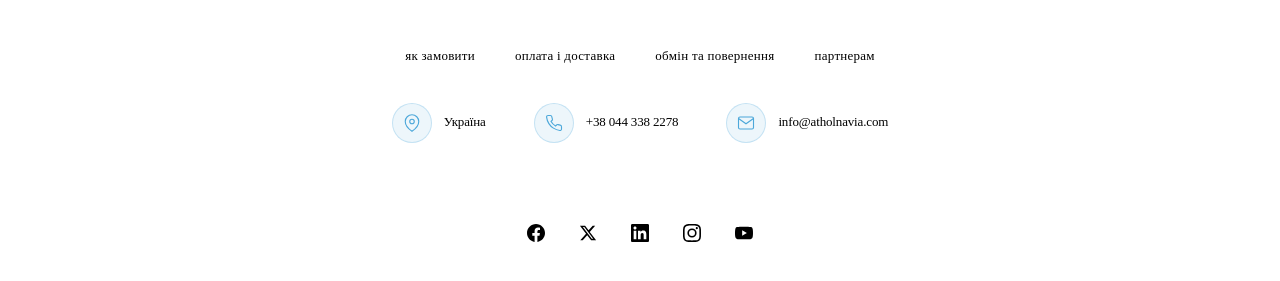
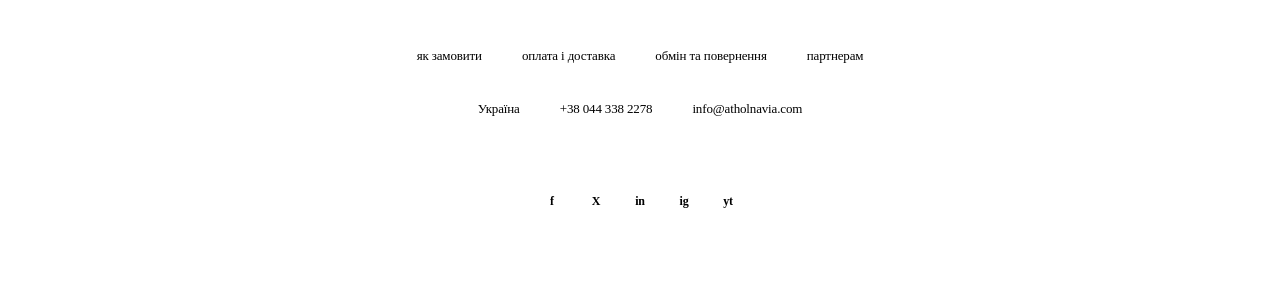
Before and after one commit to PavelShpagin/academia-page, a plain HTML site: page index.html in a window 1280 px wide. Shown: the part 2970-3251 px from the top of the page. Drawn offline with Linux system fonts and the light colour scheme.

Commit message:
Fix footer - simplified clean design

```diff
--- a/index.html
+++ b/index.html
@@ -378,55 +378,20 @@
           <a href="#">партнерам</a>
         </nav>
 
-        <!-- Row 2: Contact info with icons -->
+        <!-- Row 2: Contact info -->
         <div class="footer-contact">
-          <div class="footer-contact-item">
-            <div class="footer-icon">
-              <svg viewBox="0 0 24 24" fill="none" stroke="currentColor" stroke-width="1.5">
-                <path d="M21 10c0 7-9 13-9 13s-9-6-9-13a9 9 0 0118 0z"/>
-                <circle cx="12" cy="10" r="3"/>
-              </svg>
-            </div>
-            <span>Україна</span>
-          </div>
-
-          <div class="footer-contact-item">
-            <div class="footer-icon">
-              <svg viewBox="0 0 24 24" fill="none" stroke="currentColor" stroke-width="1.5">
-                <path d="M22 16.92v3a2 2 0 01-2.18 2 19.79 19.79 0 01-8.63-3.07 19.5 19.5 0 01-6-6 19.79 19.79 0 01-3.07-8.67A2 2 0 014.11 2h3a2 2 0 012 1.72c.127.96.361 1.903.7 2.81a2 2 0 01-.45 2.11L8.09 9.91a16 16 0 006 6l1.27-1.27a2 2 0 012.11-.45c.907.339 1.85.573 2.81.7A2 2 0 0122 16.92z"/>
-              </svg>
-            </div>
-            <span>+38 044 338 2278</span>
-          </div>
-
-          <div class="footer-contact-item">
-            <div class="footer-icon">
-              <svg viewBox="0 0 24 24" fill="none" stroke="currentColor" stroke-width="1.5">
-                <rect x="2" y="4" width="20" height="16" rx="2"/>
-                <path d="M22 6l-10 7L2 6"/>
-              </svg>
-            </div>
-            <a href="mailto:info@atholnavia.com">info@atholnavia.com</a>
-          </div>
+          <span class="footer-contact-item">Україна</span>
+          <span class="footer-contact-item">+38 044 338 2278</span>
+          <a href="mailto:info@atholnavia.com" class="footer-contact-item">info@atholnavia.com</a>
         </div>
 
         <!-- Row 3: Social icons -->
         <div class="footer-social">
-          <a href="#" aria-label="Facebook">
-            <svg viewBox="0 0 24 24" fill="currentColor"><path d="M24 12.073c0-6.627-5.373-12-12-12s-12 5.373-12 12c0 5.99 4.388 10.954 10.125 11.854v-8.385H7.078v-3.47h3.047V9.43c0-3.007 1.792-4.669 4.533-4.669 1.312 0 2.686.235 2.686.235v2.953H15.83c-1.491 0-1.956.925-1.956 1.874v2.25h3.328l-.532 3.47h-2.796v8.385C19.612 23.027 24 18.062 24 12.073z"/></svg>
-          </a>
-          <a href="#" aria-label="Twitter">
-            <svg viewBox="0 0 24 24" fill="currentColor"><path d="M18.244 2.25h3.308l-7.227 8.26 8.502 11.24H16.17l-5.214-6.817L4.99 21.75H1.68l7.73-8.835L1.254 2.25H8.08l4.713 6.231zm-1.161 17.52h1.833L7.084 4.126H5.117z"/></svg>
-          </a>
-          <a href="#" aria-label="LinkedIn">
-            <svg viewBox="0 0 24 24" fill="currentColor"><path d="M20.447 20.452h-3.554v-5.569c0-1.328-.027-3.037-1.852-3.037-1.853 0-2.136 1.445-2.136 2.939v5.667H9.351V9h3.414v1.561h.046c.477-.9 1.637-1.85 3.37-1.85 3.601 0 4.267 2.37 4.267 5.455v6.286zM5.337 7.433c-1.144 0-2.063-.926-2.063-2.065 0-1.138.92-2.063 2.063-2.063 1.14 0 2.064.925 2.064 2.063 0 1.139-.925 2.065-2.064 2.065zm1.782 13.019H3.555V9h3.564v11.452zM22.225 0H1.771C.792 0 0 .774 0 1.729v20.542C0 23.227.792 24 1.771 24h20.451C23.2 24 24 23.227 24 22.271V1.729C24 .774 23.2 0 22.222 0h.003z"/></svg>
-          </a>
-          <a href="#" aria-label="Instagram">
-            <svg viewBox="0 0 24 24" fill="currentColor"><path d="M12 2.163c3.204 0 3.584.012 4.85.07 3.252.148 4.771 1.691 4.919 4.919.058 1.265.069 1.645.069 4.849 0 3.205-.012 3.584-.069 4.849-.149 3.225-1.664 4.771-4.919 4.919-1.266.058-1.644.07-4.85.07-3.204 0-3.584-.012-4.849-.07-3.26-.149-4.771-1.699-4.919-4.92-.058-1.265-.07-1.644-.07-4.849 0-3.204.013-3.583.07-4.849.149-3.227 1.664-4.771 4.919-4.919 1.266-.057 1.645-.069 4.849-.069zM12 0C8.741 0 8.333.014 7.053.072 2.695.272.273 2.69.073 7.052.014 8.333 0 8.741 0 12c0 3.259.014 3.668.072 4.948.2 4.358 2.618 6.78 6.98 6.98C8.333 23.986 8.741 24 12 24c3.259 0 3.668-.014 4.948-.072 4.354-.2 6.782-2.618 6.979-6.98.059-1.28.073-1.689.073-4.948 0-3.259-.014-3.667-.072-4.947-.196-4.354-2.617-6.78-6.979-6.98C15.668.014 15.259 0 12 0zm0 5.838a6.162 6.162 0 100 12.324 6.162 6.162 0 000-12.324zM12 16a4 4 0 110-8 4 4 0 010 8zm6.406-11.845a1.44 1.44 0 100 2.881 1.44 1.44 0 000-2.881z"/></svg>
-          </a>
-          <a href="#" aria-label="YouTube">
-            <svg viewBox="0 0 24 24" fill="currentColor"><path d="M23.498 6.186a3.016 3.016 0 0 0-2.122-2.136C19.505 3.545 12 3.545 12 3.545s-7.505 0-9.377.505A3.017 3.017 0 0 0 .502 6.186C0 8.07 0 12 0 12s0 3.93.502 5.814a3.016 3.016 0 0 0 2.122 2.136c1.871.505 9.376.505 9.376.505s7.505 0 9.377-.505a3.015 3.015 0 0 0 2.122-2.136C24 15.93 24 12 24 12s0-3.93-.502-5.814zM9.545 15.568V8.432L15.818 12l-6.273 3.568z"/></svg>
-          </a>
+          <a href="#" class="social-icon">f</a>
+          <a href="#" class="social-icon">X</a>
+          <a href="#" class="social-icon">in</a>
+          <a href="#" class="social-icon">ig</a>
+          <a href="#" class="social-icon">yt</a>
         </div>
       </div>
     </footer>
--- a/styles.css
+++ b/styles.css
@@ -836,24 +836,14 @@ body::before {
 }
 
 /* ============================================
-   PREMIUM FOOTER - Centered Layout
+   FOOTER - Clean Minimal
    ============================================ */
 
 .footer {
-  position: relative;
   background: var(--bg-deep);
   padding: 48px 0;
   text-align: center;
-}
-
-.footer::before {
-  content: "";
-  position: absolute;
-  top: 0;
-  left: 0;
-  right: 0;
-  height: 1px;
-  background: var(--border);
+  border-top: 1px solid var(--border);
 }
 
 /* Row 1: Navigation links */
@@ -862,99 +852,75 @@ body::before {
   justify-content: center;
   gap: 40px;
   flex-wrap: wrap;
-  margin-bottom: 36px;
+  margin-bottom: 32px;
 }
 
 .footer-nav a {
   font-size: 13px;
   color: var(--text-muted);
-  letter-spacing: 0.02em;
-  transition: color 0.25s;
+  transition: color 0.2s;
 }
 
 .footer-nav a:hover {
   color: var(--text-primary);
 }
 
-/* Row 2: Contact info with icons */
+/* Row 2: Contact info */
 .footer-contact {
   display: flex;
   justify-content: center;
   align-items: center;
-  gap: 48px;
+  gap: 40px;
   flex-wrap: wrap;
-  margin-bottom: 36px;
-  padding-bottom: 36px;
+  margin-bottom: 32px;
+  padding-bottom: 32px;
   border-bottom: 1px solid var(--border);
 }
 
 .footer-contact-item {
-  display: flex;
-  align-items: center;
-  gap: 12px;
   font-size: 13px;
   color: var(--text-secondary);
+  transition: color 0.2s;
 }
 
-.footer-contact-item a {
-  color: var(--text-secondary);
-  transition: color 0.25s;
-}
-
-.footer-contact-item a:hover {
-  color: #4da8da;
-}
-
-.footer-icon {
-  width: 40px;
-  height: 40px;
-  display: flex;
-  align-items: center;
-  justify-content: center;
-  background: rgba(77, 168, 218, 0.1);
-  border: 1px solid rgba(77, 168, 218, 0.25);
-  border-radius: 50%;
-}
-
-.footer-icon svg {
-  width: 18px;
-  height: 18px;
-  color: #4da8da;
+a.footer-contact-item:hover {
+  color: var(--text-primary);
 }
 
 /* Row 3: Social icons */
 .footer-social {
   display: flex;
   justify-content: center;
-  gap: 16px;
+  gap: 8px;
 }
 
-.footer-social a {
+.social-icon {
   width: 36px;
   height: 36px;
   display: flex;
   align-items: center;
   justify-content: center;
+  font-size: 12px;
+  font-weight: 600;
   color: var(--text-muted);
-  transition: color 0.25s;
+  background: var(--bg-card);
+  border: 1px solid var(--border);
+  border-radius: 50%;
+  transition: all 0.2s;
 }
 
-.footer-social a:hover {
+.social-icon:hover {
   color: var(--text-primary);
-}
-
-.footer-social svg {
-  width: 18px;
-  height: 18px;
+  border-color: var(--border-visible);
 }
 
 @media (max-width: 600px) {
   .footer-nav {
-    gap: 24px;
+    gap: 20px;
   }
   .footer-contact {
     flex-direction: column;
-    gap: 20px;
+    gap: 12px;
   }
 }
 
```
